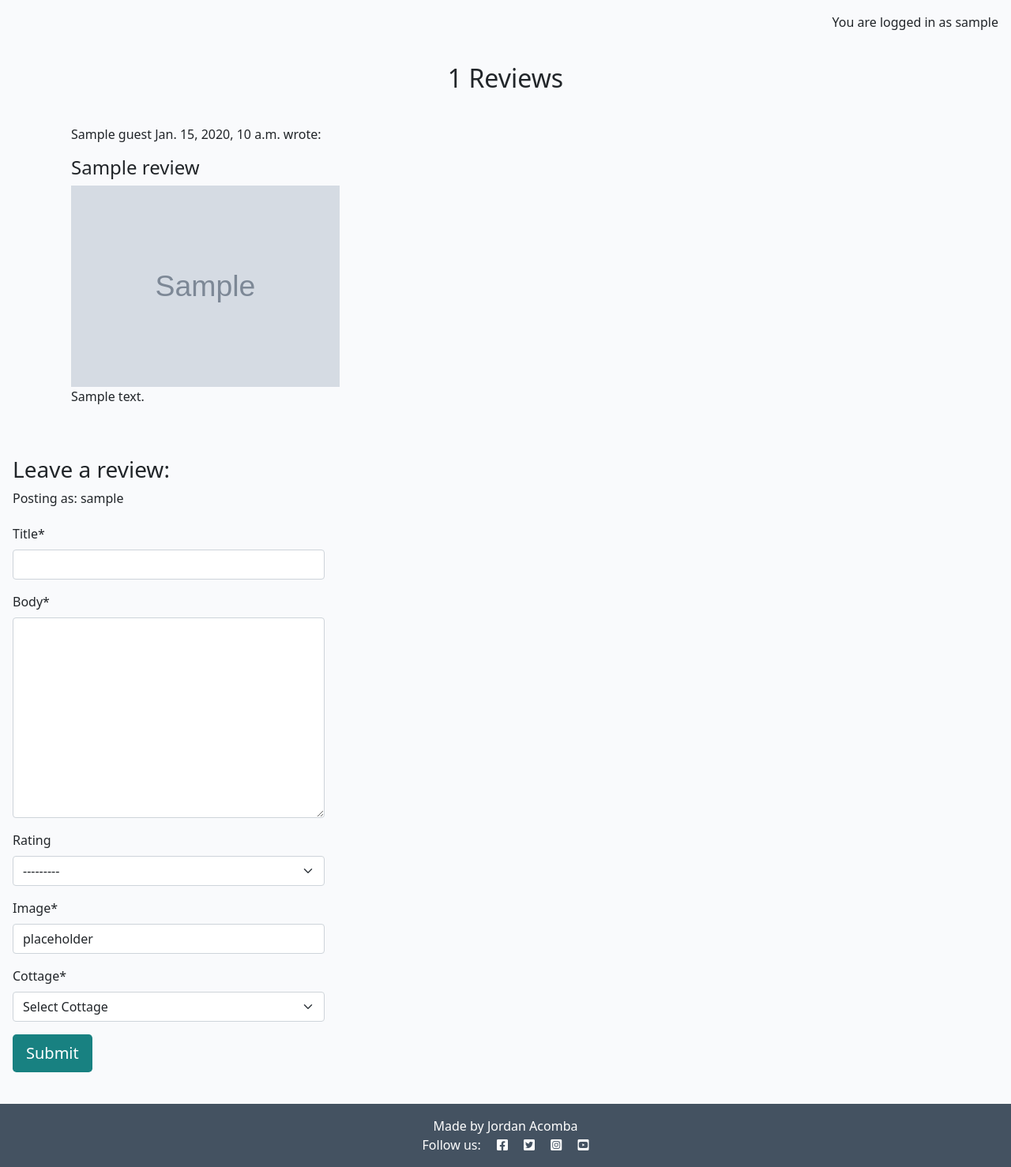
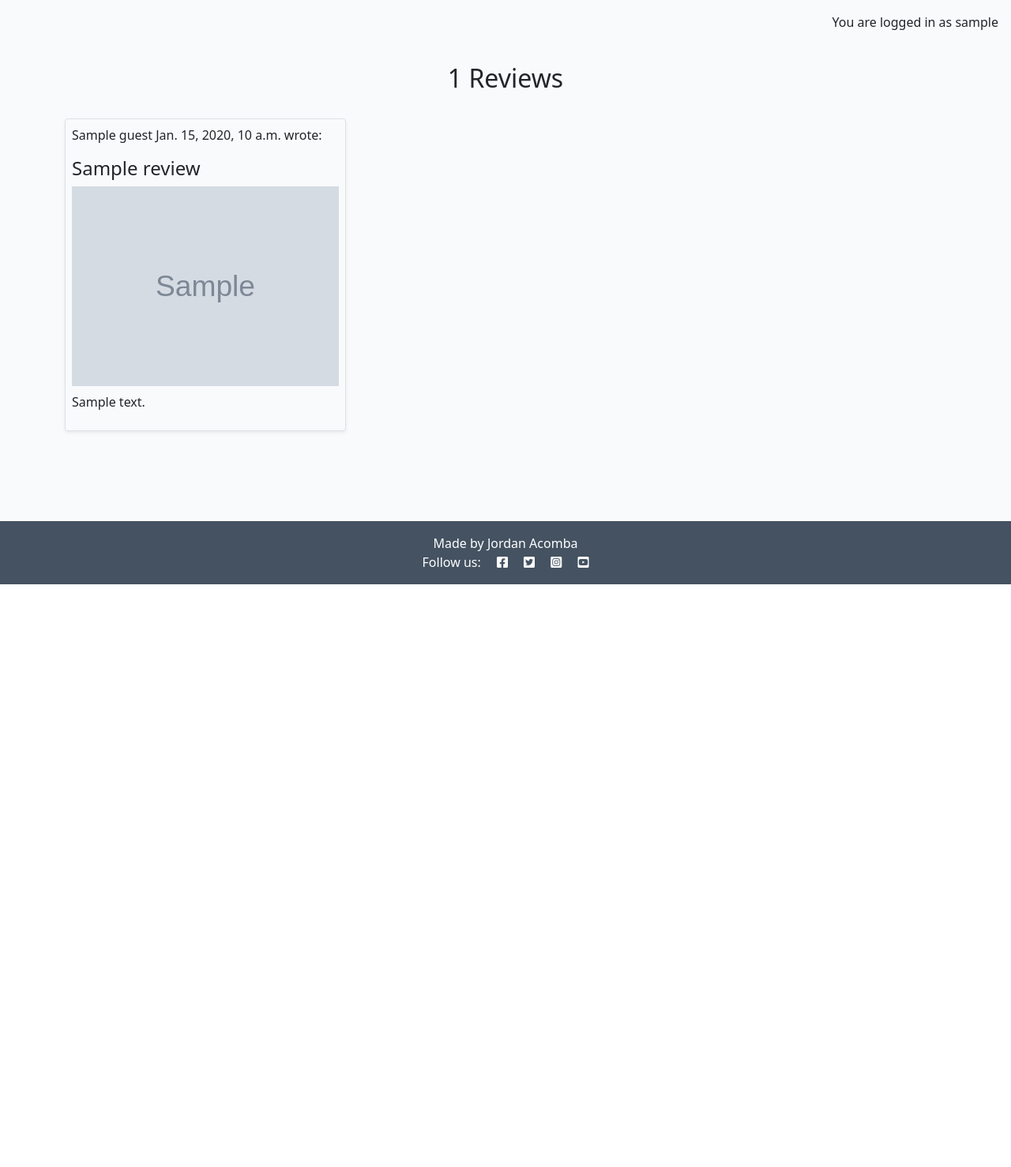
Before and after one commit to Jordalenko/happy_valley_holiays_v2, a Django app: template cottages/templates/cottages/review_detail.html in a window 1280 px wide. Shown: the part 60-1538 px from the top of the page at 79% size. After the commit the page ends 800 px from the top, so only its background shows below. Run offline with Django 4.2, Linux system fonts and the light colour scheme; a user stored in the database is signed in; tables that the repository leaves empty hold one stand-in row (values such as "Sample post"); the template is opened without the code that fills it: values that come from a table or form of the project are taken from there, most other values are stand-ins (such as "Sample title", 1, 10 or a date in 2020); grey boxes marked "Sample" are stand-in pictures; some libraries are stand-ins or nearby versions.

Commit message:
Add cottage names to section titles of review.html. Add review pagination to cottage_detail.html and review_detail.html pages.

```diff
--- a/cottages/templates/cottages/review_detail.html
+++ b/cottages/templates/cottages/review_detail.html
@@ -3,18 +3,18 @@
 {% load crispy_forms_tags %}
 
 {% block content %}
-
-<div class="container col-12 mt-1 left">
-  {% for slug, reviews in reviews_by_cottage.items %}
+<div class="container col-12 mt-1">
+  {% for cottage, page_obj in paginated_reviews_by_cottage.items %}
     <div class="row mb-2">
       <div class="col-12">
-      	<h2 class="text-center text-capitalize my-4">{{ Cottage.cottage_id }} Reviews</h2>
+        <h2 class="text-center text-capitalize my-4">{{ cottage.cottage_id }} Reviews</h2>
       </div>
     </div>
+
     <div class="row">
-      {% for review in reviews %}
-      	<div class="col-md-4 mb-2">
-        	<div class="p-2 col-md-4>
+      {% for review in page_obj.object_list %}
+        <div class="col-md-4 mb-2">
+          <div class="p-2 border rounded shadow-sm">
             <p class="font-weight-bold">
               {{ review.guest }}
               <span class="font-weight-normal">{{ review.created_on }}</span> wrote:
@@ -23,7 +23,7 @@
             <h4>{{ review.title }}</h4>
 
             {% if review.featured_image %}
-              <img src="{{ review.featured_image.url }}" alt="Review Image" class="img-fluid"/>
+              <img src="{{ review.featured_image.url }}" alt="Review Image" class="img-fluid mb-2"/>
             {% endif %}
 
             <div id="review{{ review.id }}">
@@ -33,39 +33,22 @@
         </div>
       {% endfor %}
     </div>
-  {% endfor %}
-</div>
-    <!-- Add link to paginate this section -->
-    {% if is_paginated %}
-    <nav aria-label="Page navigation">
-      <ul class="pagination justify-content-center">
-        {% if page_obj.has_next %}
-        <li>
-          <a href="?page={{ page_obj.next_page_number }}" class="page-link">
-            NEXT &raquo;</a
-          >
-        </li>
-        {% endif %}
-      </ul>
-    </nav>
+
+    <!-- Pagination controls per cottage -->
+    <div class="d-flex justify-content-between my-3">
+    {% if page_obj.has_previous %}
+      <a href="?page_{{ cottage.slug }}={{ page_obj.previous_page_number }}" class="btn btn-outline-dark">
+        &#8592; Previous 3 Reviews
+      </a>
+    {% else %}
+      <span></span>
+    {% endif %}
+
+    {% if page_obj.has_next %}
+      <a href="?page_{{ cottage.slug }}={{ page_obj.next_page_number }}" class="btn btn-dark">
+        Next 3 Reviews &#8594;
+      </a>
     {% endif %}
   </div>
-  <!-- Creating New Comments -->
-    <div class="col-md-4 card mb-4 mt-3">
-      <div class="card-body">
-        {% if user.is_authenticated %}
-        <h3>Leave a review:</h3>
-        <p>Posting as: {{ user.username }}</p>
-        <form id="commentForm" method="post"
-          enctype="multipart/form-data" data-slug="{{ review.slug }}" style="margin-top: 1.3em;">
-          {{ review_form | crispy }}
-          {% csrf_token %}
-          <button id="submitButton" type="submit"
-            class="btn btn-signup btn-lg">Submit</button>
-        </form>
-        {% else %}
-        <p>Log in to leave a review</p>
-        {% endif %}
-      </div>
-    </div>
+  {% endfor %}
 {% endblock %}
```
Also changed, not shown: cottages/templates/cottages/cottage_detail.html (+19 -1 lines), cottages/templates/cottages/index.html (+15 -6 lines), cottages/views.py (+42 -21 lines), README.md.
